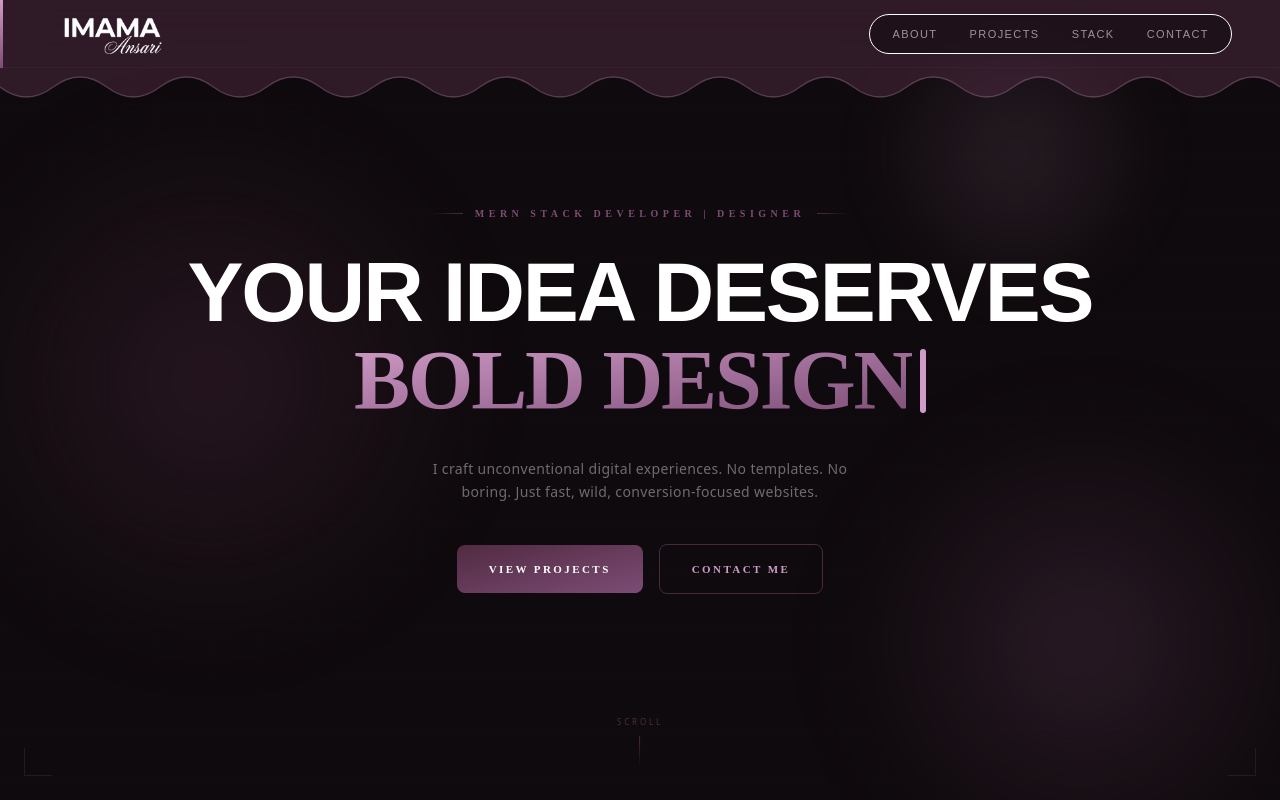
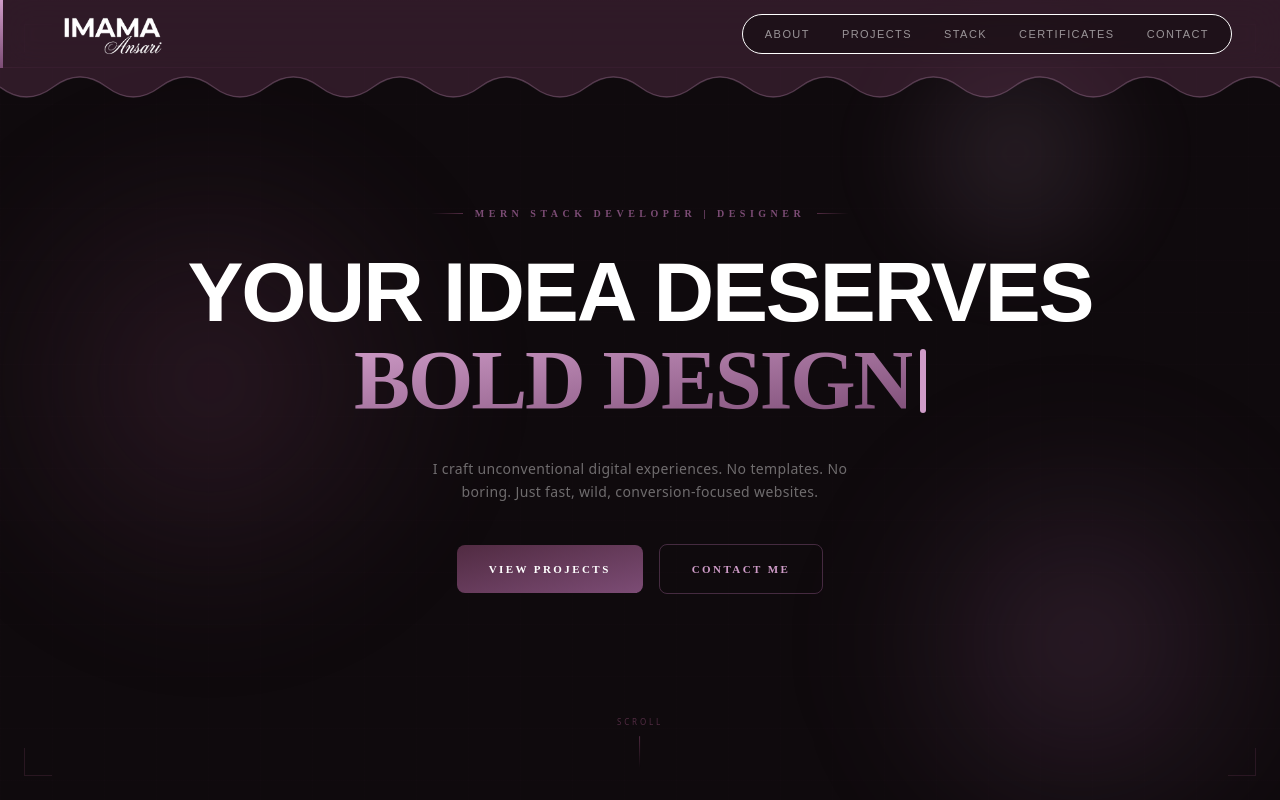
Before and after one commit to imama-ansari14/Portfolio-Website, a React (Vite) app: page / in a window 1280 px wide. Shown: the top 800 px of the page. Built offline with nearby package versions, Linux system fonts and the light colour scheme.

Commit message:
add certificates section in nav and footer

```diff
--- a/src/components/Footer.jsx
+++ b/src/components/Footer.jsx
@@ -1,9 +1,8 @@
-// Footer.jsx
 import { Github, Linkedin, Instagram, Mail } from "lucide-react";
 import logo from "../assets/logo.png";
 
 const Footer = () => {
-  const navLinks = ["Home", "About", "Projects", "Contact"];
+  const navLinks = ["Home", "About", "Projects","Certificates", "Contact"];
 
   return (
     <footer
@@ -139,7 +138,7 @@ const Footer = () => {
               Connect
             </h2>
 
-            <div className="flex flex-col gap-2.5">
+            <div className="flex flex-col gap-3">
               {/* GitHub */}
               <a
                 href="https://github.com/imama-ansari14"
@@ -155,7 +154,7 @@ const Footer = () => {
 
               {/* LinkedIn */}
               <a
-                href="https://linkedin.com/in/imama-ansari-5a604b337"
+                href="https://linkedin.com/in/imama-ansari"
                 target="_blank"
                 rel="noreferrer"
                 className="flex items-center gap-2.5 text-[var(--lavender)] no-underline text-sm px-2.5 py-1.5 rounded-lg border border-[rgba(207,156,200,0.15)] transition-colors hover:bg-white/5"
@@ -168,7 +167,7 @@ const Footer = () => {
 
               {/* Instagram */}
               <a
-                href="https://instagram.com/webbyimama" // Swapped with standard fallback handle structure
+                href="https://instagram.com/webbyimama"
                 target="_blank"
                 rel="noreferrer"
                 className="flex items-center gap-2.5 text-[var(--lavender)] no-underline text-sm px-2.5 py-1.5 rounded-lg border border-[rgba(207,156,200,0.15)] transition-colors hover:bg-white/5"
--- a/src/components/Navbar.jsx
+++ b/src/components/Navbar.jsx
@@ -4,7 +4,7 @@ import { useGSAP } from "@gsap/react";
 import { Menu, X } from "lucide-react";
 import Logo from "../assets/logo.png";
 
-const navItems = ["About", "Projects", "Stack", "Contact"];
+const navItems = ["About", "Projects", "Stack", "Certificates", "Contact"];
 
 // ✅ Smooth scroll helper
 const scrollToSection = (e, id) => {
```
